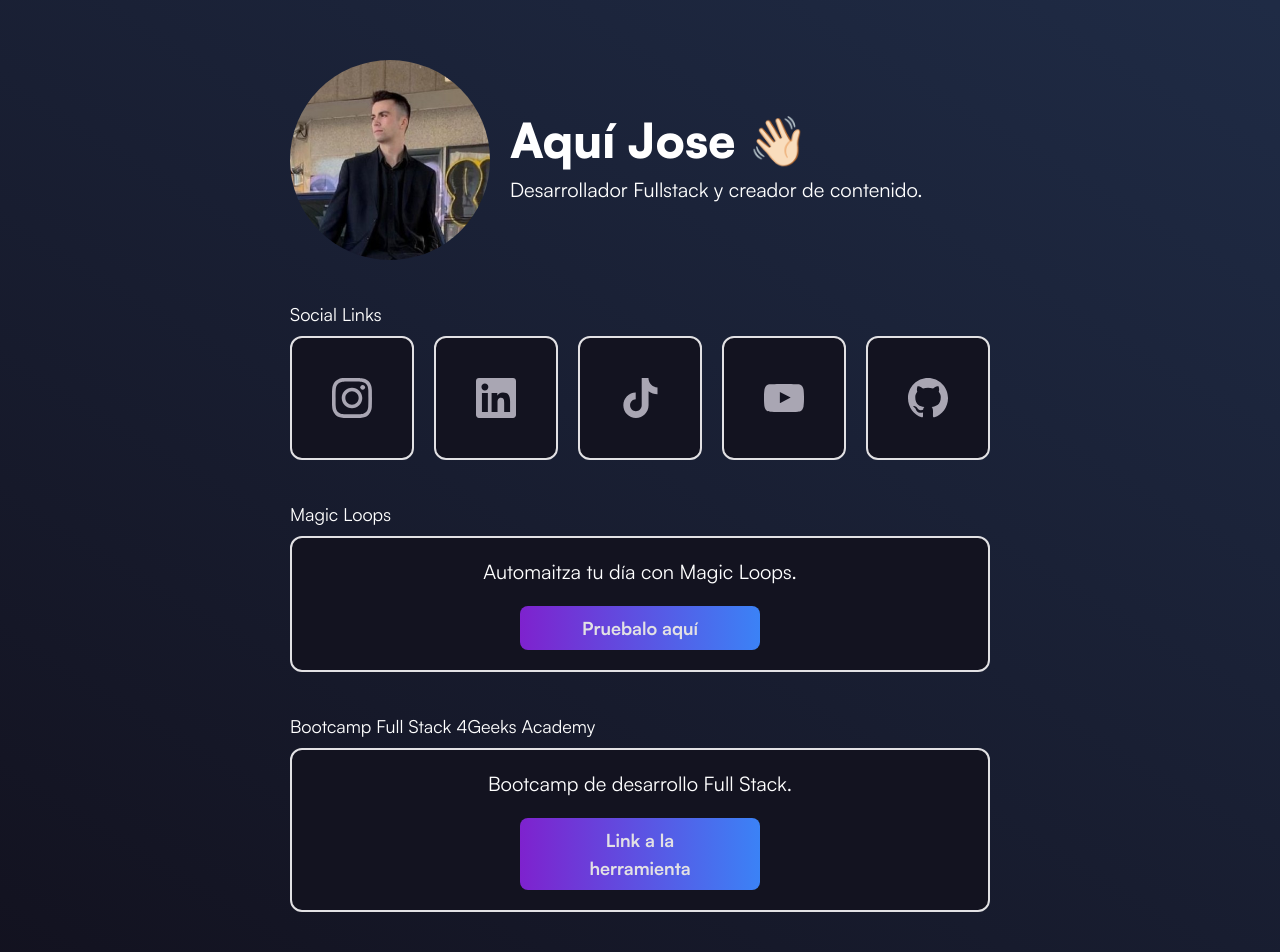
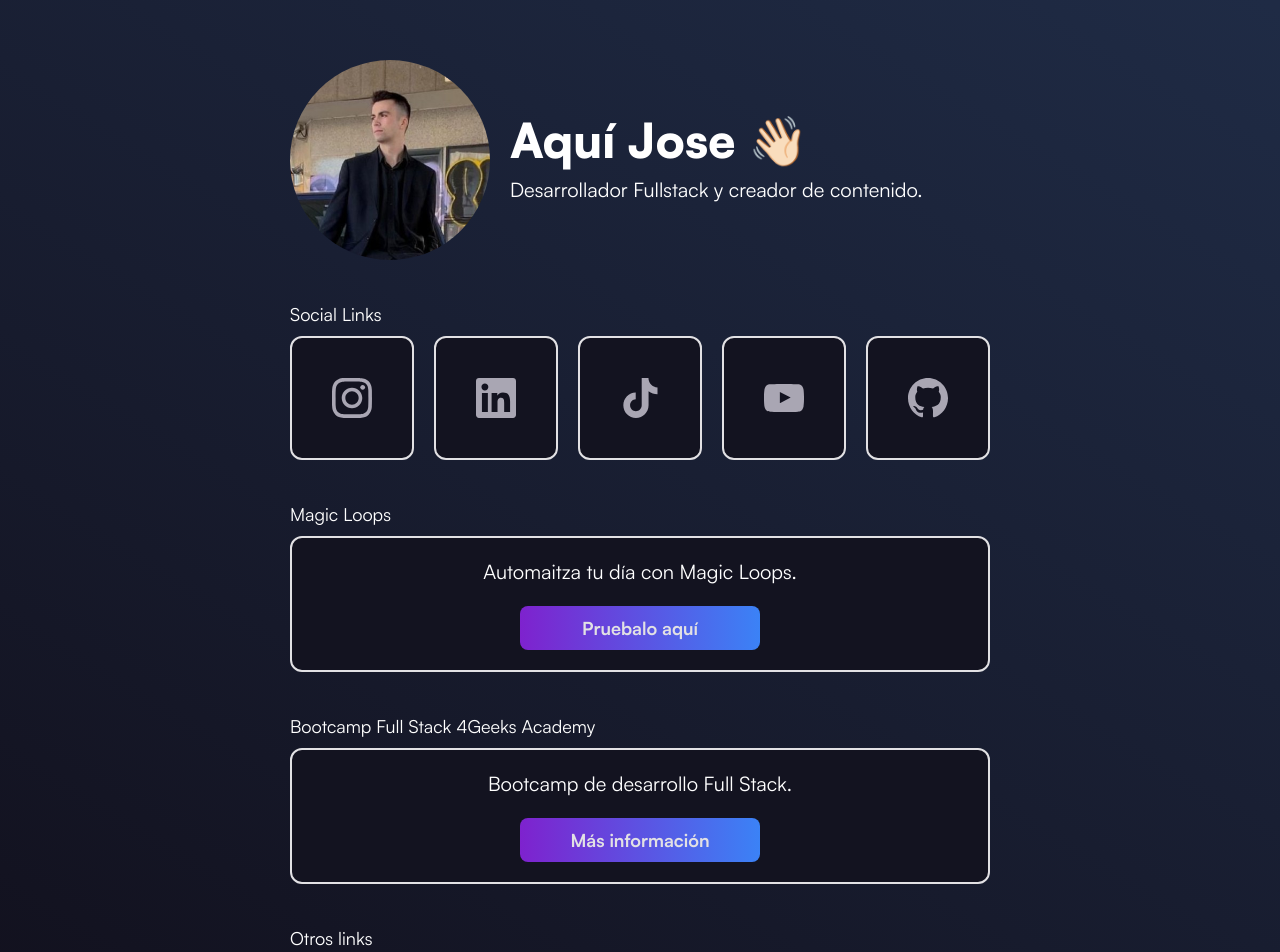
Before and after one commit to elrincondeldev/links-management, a Next.js app: page / in a window 1280 px wide. Shown: the top 952 px of the page. Built offline with nearby package versions, Linux system fonts and the light colour scheme.

Commit message:
more information

```diff
--- a/src/pages/index.tsx
+++ b/src/pages/index.tsx
@@ -42,7 +42,7 @@ export default function Home() {
             </p>
             <LinkBox
               title="Bootcamp de desarrollo Full Stack."
-              buttonText="Link a la herramienta"
+              buttonText="Más información"
               link="https://4geeksacademy.com/es/inicio?utm_source=influencers&utm_medium=referral&utm_campaign=elrincondeldev&utm_location=madrid-spain&utm_content=ig"
             />
           </motion.section>
@@ -88,7 +88,7 @@ export default function Home() {
               </p>
               <LinkBox
                 title="Bootcamp de desarrollo Full Stack."
-                buttonText="Link a la herramienta"
+                buttonText="Más información"
                 link="https://4geeksacademy.com/es/inicio?utm_source=influencers&utm_medium=referral&utm_campaign=elrincondeldev&utm_location=madrid-spain&utm_content=ig"
               />
             </motion.section>
```
